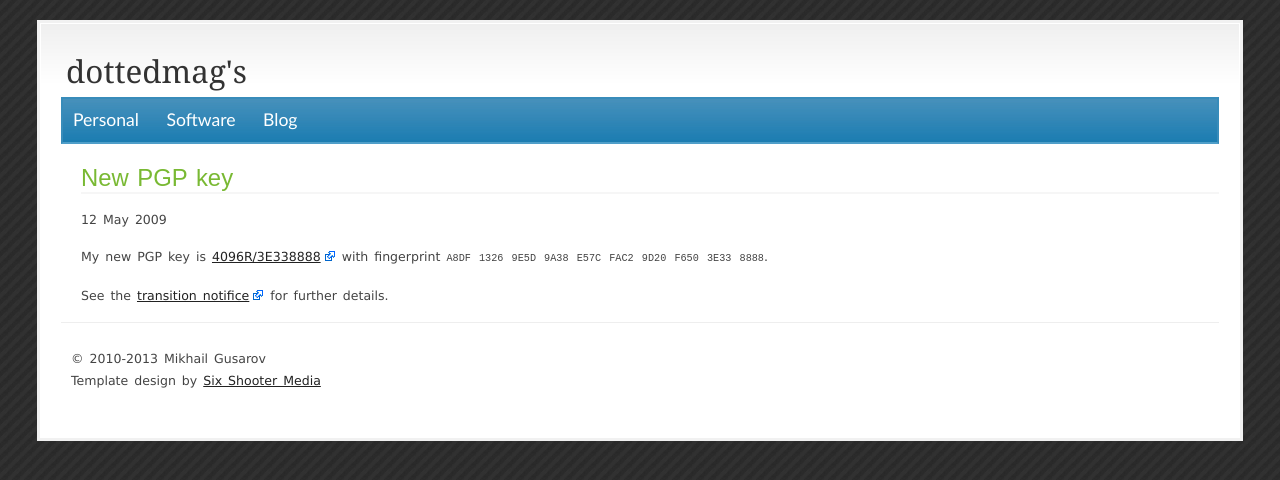
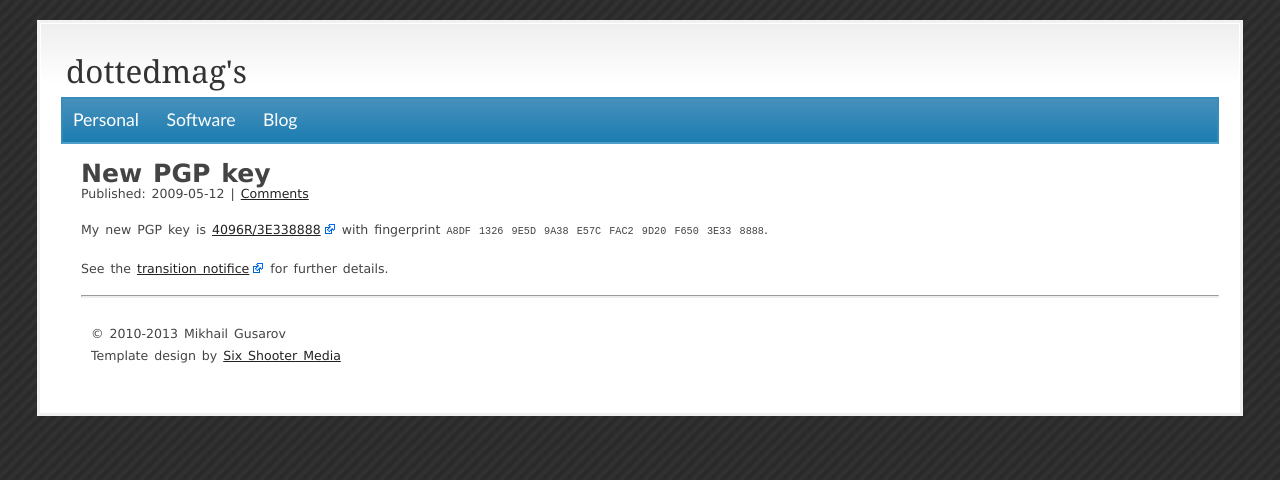
Before and after one commit to dottedmag/dottedmag.net, a Jekyll site: the page built from _posts/2009-05-12-new-pgp-key.html, in a window 1280 px wide. Shown: the top 480 px of the page. Built offline with Jekyll 4.4.1, drawn with Linux system fonts in a browser that asks for light colours; Markdown is read by kramdown in place of the engine named in the settings; comment, search, counter and statistics services are not loaded; some of the changed lines change nothing that is shown.

Commit message:
Disqus in blog posts

```diff
--- a/_layouts/post.html
+++ b/_layouts/post.html
@@ -1,9 +1,41 @@
 ---
 layout: default
+head: "
+<link href='/blog/posts.atom' type='application/atom+xml'
+      rel='alternate' title='Blog posts' />"
 ---
-<h2>{{ page.title }}</h2>
-<p class="meta">{{ page.date | date_to_string }}</p>
+<h1>{{ page.title }}</h1>
+<div class="meta">
+  Published: {{ page.date | date:"%Y-%m-%d" }}
+  | <a href="#disqus_thread">Comments</a>
+</div>
 
 <div class="post">
 {{ content }}
-</div>
+
+<hr>
+
+<div id="disqus_thread"></div>
+<script type="text/javascript">
+  var disqus_identifier = "{{ page.url | replace: '.html', '/' }}";
+  (function() {
+   var dsq = document.createElement('script'); dsq.type = 'text/javascript'; dsq.async = true;
+   dsq.src = 'http://dottedmag.disqus.com/embed.js';
+   (document.getElementsByTagName('head')[0] || document.getElementsByTagName('body')[0]).appendChild(dsq);
+  })();
+</script>
+
+<script type="text/javascript">
+//<![CDATA[
+(function() {
+	var links = document.getElementsByTagName('a');
+	var query = '?';
+	for(var i = 0; i < links.length; i++) {
+	if(links[i].href.indexOf('#disqus_thread') >= 0) {
+		query += 'url' + i + '=' + encodeURIComponent(links[i].href) + '&';
+	}
+	}
+	document.write('<script charset="utf-8" type="text/javascript" src="http://disqus.com/forums/dottedmag/get_num_replies.js' + query + '"></' + 'script>');
+})();
+//]]>
+</script>
```
